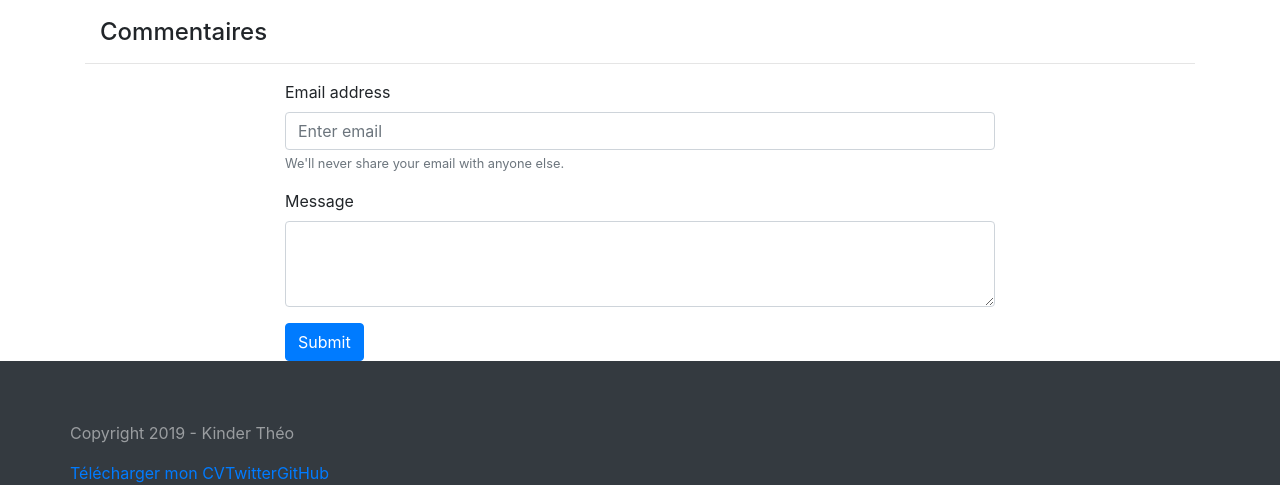
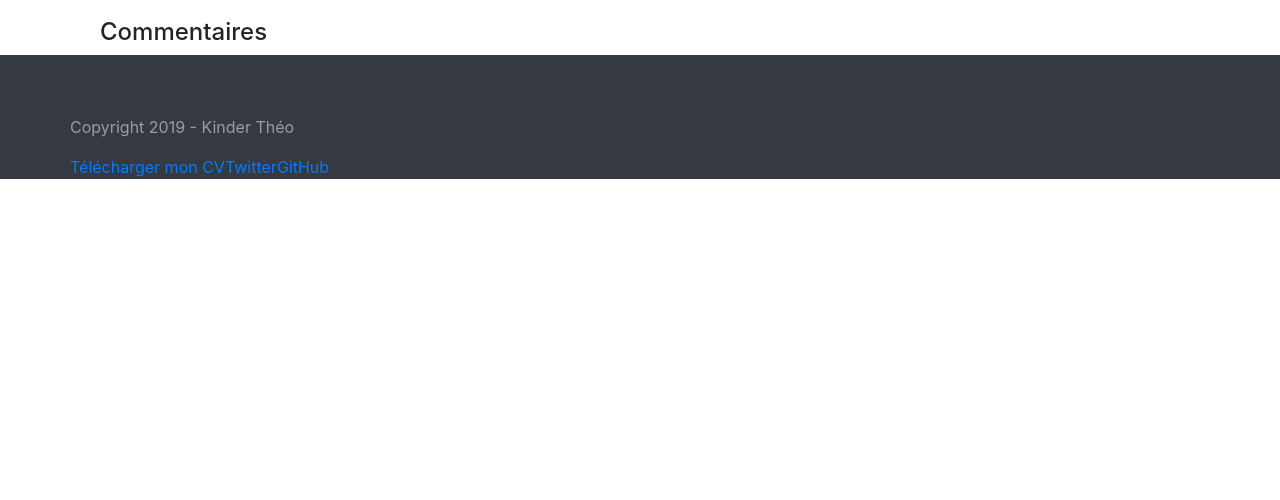
Before and after one commit to temimi94/Blog, a PHP site: template src/View/blog.twig in a window 1280 px wide. Shown: the part 300-800 px from the top of the page. Run offline with PHP 8.4, Linux system fonts and the light colour scheme; the template is opened without the code that fills it, so the values that code supplies are empty; some libraries are stand-ins or nearby versions.

Commit message:
Update blog.twig
Create comment section

```diff
--- a/src/View/blog.twig
+++ b/src/View/blog.twig
@@ -34,26 +34,21 @@
 
     </div>
 
-
+{% if session.session_id is defined  %}
     <hr>
     <div class="container">
         <div class="row">
             <div class="col-2"></div>
-            <form class="col-8" action="CommentController.php" method="post">
-                <div class="form-group">
-                    <label for="exampleInputEmail1">Email address</label>
-                    <input type="email" class="form-control" id="comment_email" aria-describedby="emailHelp" placeholder="Enter email">
-                    <small id="emailHelp" class="form-text text-muted">We'll never share your email with anyone else.</small>
-                </div>
+            <form class="col-8" action="index.php?page=blog&method=createcomment&idblog={{ blog.id_article }}" method="post">
                 <div class="form-group">
                     <label for="exampleFormControlTextarea1">Message</label>
-                    <textarea class="form-control" id="comment_message" rows="3"></textarea>
+                    <textarea class="form-control" id="comment" name="comment" rows="3"></textarea>
                 </div>
                 <button type="submit" class="btn btn-primary">Submit</button>
             </form>
             <div class="col-2"></div>
         </div>
     </div>
-
+{% endif %}
 
 {% endblock %}
```
